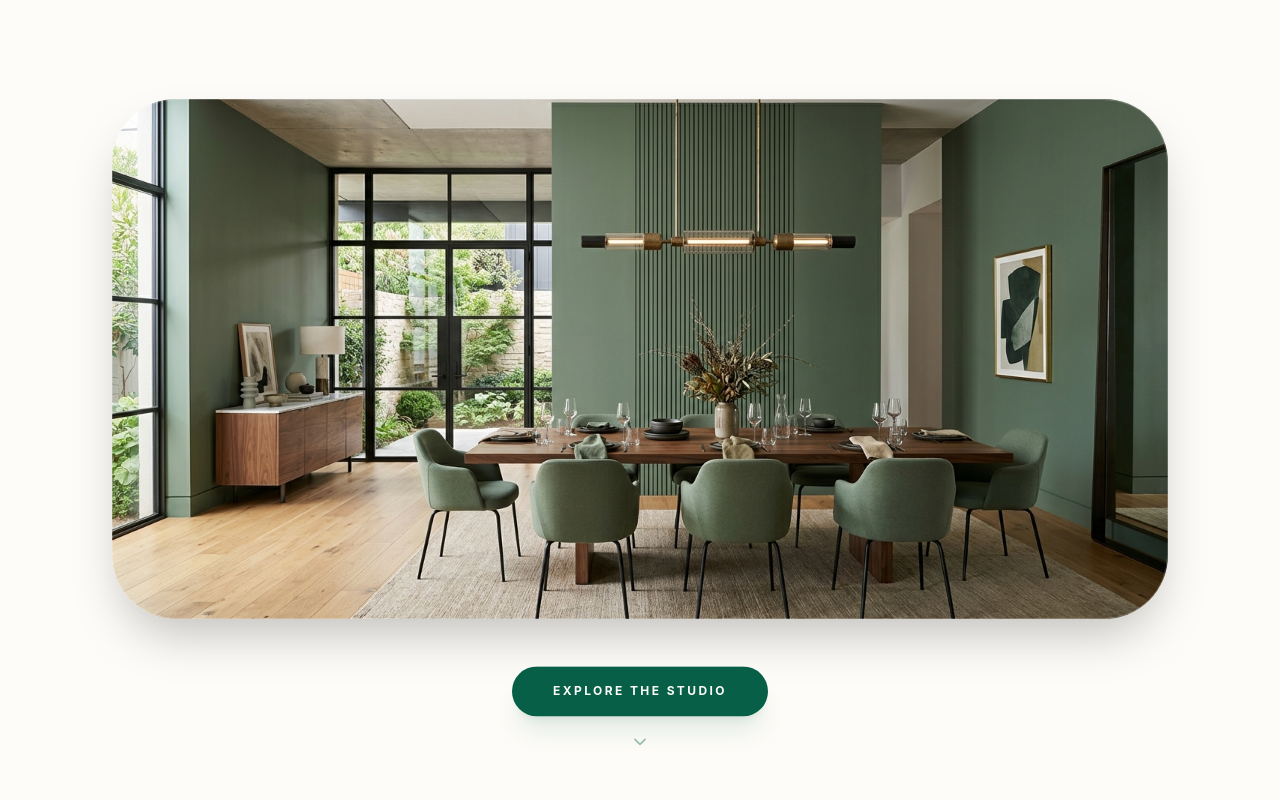
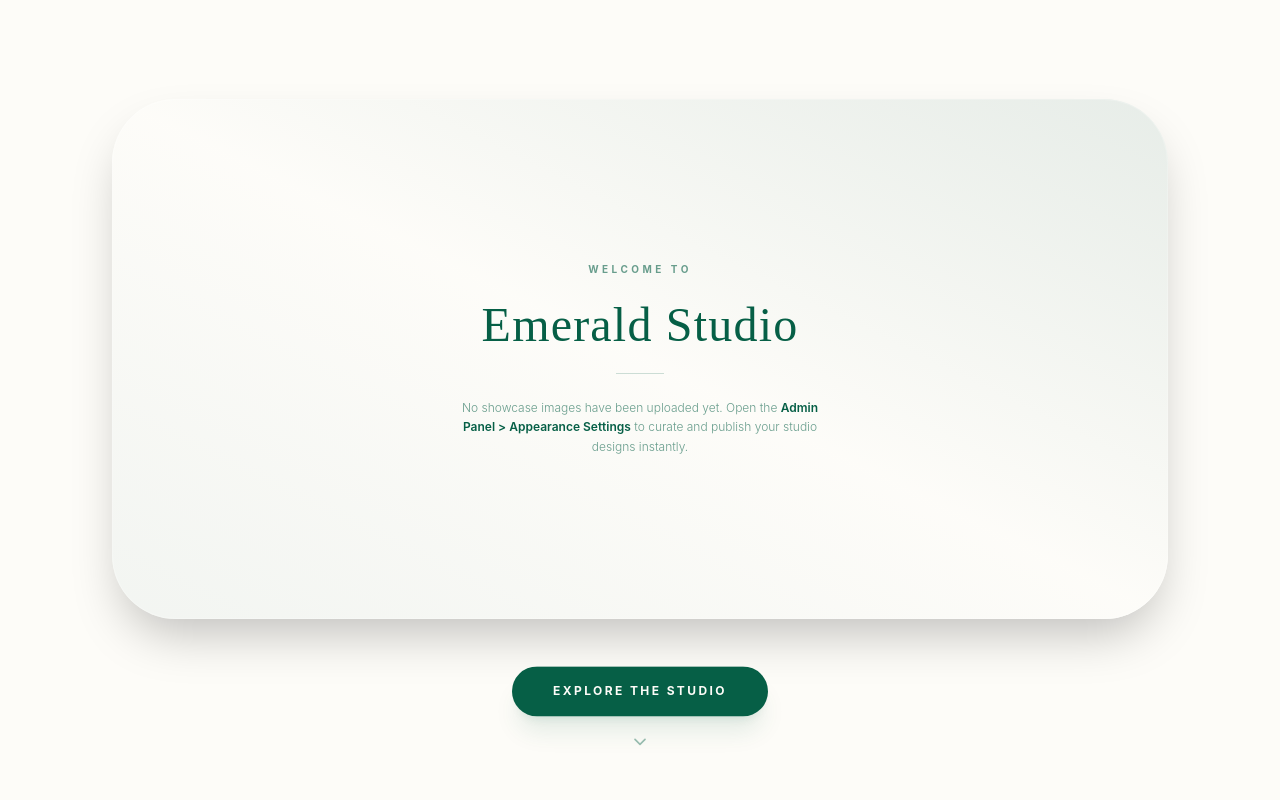
Before and after one commit to Motive-mkt/em-erald-interiors, a React (Vite) app: page / in a window 1280 px wide. Shown: the top 800 px of the page. Built offline with nearby package versions, Linux system fonts and the light colour scheme; no server answers; the database is empty.

Commit message:
refactor(splash): remove hardcoded assets
Migrate SplashGate to rely exclusively on Firestore configuration by removing hardcoded fallback images and local imports.

```diff
--- a/src/components/SplashGate.tsx
+++ b/src/components/SplashGate.tsx
@@ -4,32 +4,14 @@ import { ChevronDown } from 'lucide-react';
 import { Logo } from './Logo';
 import { doc, onSnapshot } from 'firebase/firestore';
 import { db } from '../lib/firebase';
-import img1 from '../assets/images/serene_bedroom_1779090868311.png';
-import img2 from '../assets/images/sage_dining_room_1779090886447.png';
-import img3 from '../assets/images/modern_home_office_1779090902647.png';
-import img4 from '../assets/images/kitchen_styling_1779090940250.png';
 
-const DEFAULT_SLIDES = [
-  {
-    url: img1,
-    title: 'Linen Bedroom',
-  },
-  {
-    url: img2,
-    title: 'Sage Dining Room',
-  },
-  {
-    url: img3,
-    title: 'Modern Home Office',
-  },
-  {
-    url: img4,
-    title: 'Open Kitchen',
-  },
-];
+interface Slide {
+  url: string;
+  title: string;
+}
 
 export function SplashGate() {
-  const [slides, setSlides] = useState(DEFAULT_SLIDES);
+  const [slides, setSlides] = useState<Slide[]>([]);
   const [index, setIndex] = useState(0);
 
   useEffect(() => {
@@ -42,10 +24,10 @@ export function SplashGate() {
             title: `Slide Asset ${idx + 1}`
           })));
         } else {
-          setSlides(DEFAULT_SLIDES);
+          setSlides([]);
         }
       } else {
-        setSlides(DEFAULT_SLIDES);
+        setSlides([]);
       }
     });
     return () => unsub();
@@ -89,7 +71,8 @@ export function SplashGate() {
           transition={{ duration: 1.5, ease: [0.22, 1, 0.36, 1] }}
           className="relative w-full h-full overflow-hidden rounded-[2.5rem] md:rounded-[4rem] shadow-2xl bg-white/50"
         >
-          <AnimatePresence>
+          {slides.length > 0 ? (
+            <AnimatePresence mode="wait">
               <motion.div
                 key={index}
                 initial={{ opacity: 0 }}
@@ -99,14 +82,31 @@ export function SplashGate() {
                 className="absolute inset-0 w-full h-full"
               >
                 <img
-                src={slides[index]?.url || img1}
-                alt=""
+                  src={slides[index]?.url}
+                  alt={slides[index]?.title || ''}
                   className="w-full h-full object-cover"
                   referrerPolicy="no-referrer"
                   loading="eager"
                 />
               </motion.div>
             </AnimatePresence>
+          ) : (
+            <div className="absolute inset-0 w-full h-full flex flex-col items-center justify-center bg-gradient-to-tr from-emerald/5 via-cream/80 to-emerald/10 p-8 text-center">
+              <motion.div
+                initial={{ opacity: 0, y: 15 }}
+                animate={{ opacity: 1, y: 0 }}
+                transition={{ duration: 1 }}
+                className="max-w-md space-y-6"
+              >
+                <span className="text-[10px] tracking-[0.35em] uppercase font-bold text-emerald/60 block">Welcome to</span>
+                <h3 className="text-3xl md:text-5xl font-serif font-light text-emerald tracking-wide">Emerald Studio</h3>
+                <div className="h-[1px] w-12 bg-emerald/20 mx-auto" />
+                <p className="text-xs text-emerald/60 leading-relaxed max-w-sm mx-auto font-sans font-light">
+                  No showcase images have been uploaded yet. Open the <strong className="font-semibold text-emerald">Admin Panel &gt; Appearance Settings</strong> to curate and publish your studio designs instantly.
+                </p>
+              </motion.div>
+            </div>
+          )}
 
           {/* Subtle Frame Overlays */}
           <div className="absolute inset-0 pointer-events-none border-[1px] border-white/20 rounded-[2.5rem] md:rounded-[4rem]" />
```
Lines whose indentation alone changed are shown as unchanged.
